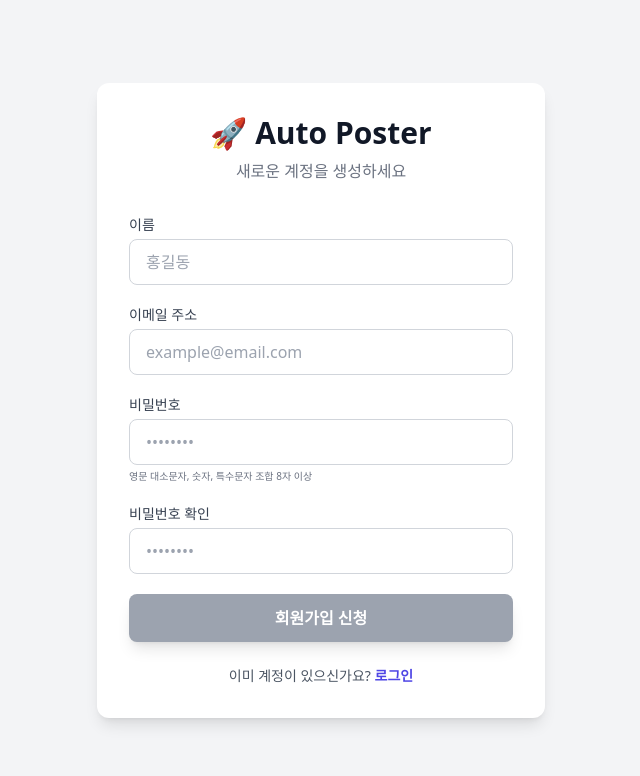
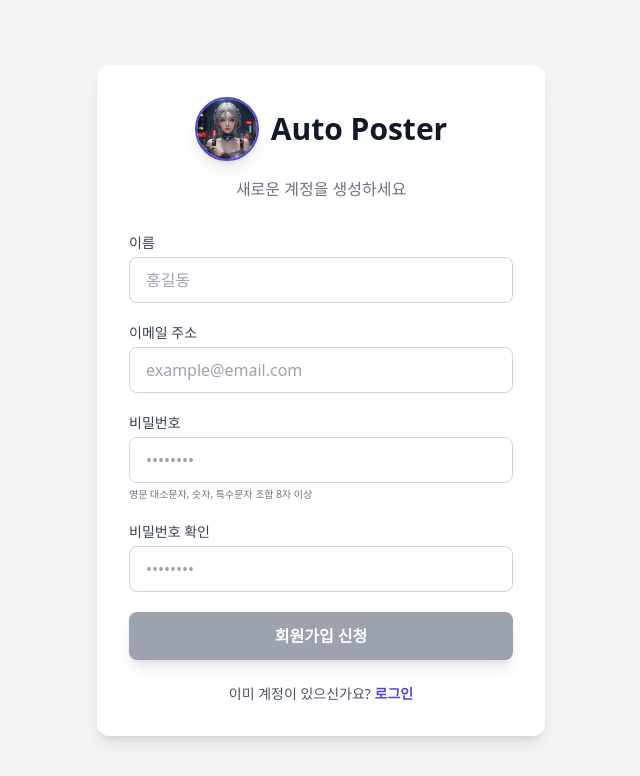
Before and after one commit to kr-ai-dev-association/auto-poster, a FastAPI app: page /signup in a window 1280 px wide. Shown: the top 776 px of the page, without its empty margins (319-959 px from the left). Run offline with FastAPI, Linux system fonts and the light colour scheme; parts of the project's set-up code (start-up, migrations or seed data) failed here and were passed over; some libraries are stand-ins or nearby versions.

Commit message:
feat: Add favicon and logo, fix import errors
- Set ai_profile.ico as favicon (replacing jpeg)
- Add ai_profile.jpeg logo to all page headers
- Remove 🚀 emoji from page titles
- Fix linkedin_service.py import error (remove unused scraper module)
- Update all HTML templates with favicon and logo

```diff
--- a/web_app/main.py
+++ b/web_app/main.py
@@ -84,6 +84,14 @@ def get_super_admin(user: models.User = Depends(get_current_user)):
     return user
 
 # --- 페이지 라우트 ---
+
+@app.get("/favicon.ico")
+async def favicon():
+    """Favicon 반환"""
+    favicon_path = os.path.join("static", "imgs", "ai_profile.ico")
+    if os.path.exists(favicon_path):
+        return FileResponse(favicon_path, media_type="image/x-icon")
+    raise HTTPException(status_code=404, detail="Favicon not found")
 
 @app.get("/", response_class=HTMLResponse)
 async def read_root(request: Request):
--- a/web_app/services/linkedin_service.py
+++ b/web_app/services/linkedin_service.py
@@ -1,20 +1,17 @@
 import os
 import sys
-import glob
 import logging
 from dotenv import load_dotenv
 from bs4 import BeautifulSoup
 
-# core 및 2_blog_poster 모듈 import를 위한 경로 설정
+# core 모듈 import를 위한 경로 설정
 current_dir = os.path.dirname(os.path.abspath(__file__))
 project_root = os.path.dirname(os.path.dirname(current_dir)) # 루트
 sys.path.append(project_root)
-sys.path.append(os.path.join(project_root, '2_blog_poster'))
 
 # 기존 core 모듈 재사용
 from core.linkedin_poster import LinkedInPoster
 from core.summarizer import GeminiSummarizer
-from scraper import parse_content
 
 load_dotenv()
 logger = logging.getLogger(__name__)
--- a/web_app/templates/index.html
+++ b/web_app/templates/index.html
@@ -4,6 +4,7 @@
     <meta charset="UTF-8">
     <meta name="viewport" content="width=device-width, initial-scale=1.0">
     <title>Auto Poster</title>
+    <link rel="icon" type="image/x-icon" href="/favicon.ico">
     <script src="https://cdn.tailwindcss.com"></script>
     <script defer src="https://cdn.jsdelivr.net/npm/alpinejs@3.x.x/dist/cdn.min.js"></script>
     <style>
@@ -18,7 +19,10 @@
         <!-- Left Sidebar -->
         <div class="w-64 bg-gray-900 text-white flex flex-col shadow-xl">
             <div class="p-6">
-                <h1 class="text-2xl font-bold tracking-tight">🚀 Auto Poster</h1>
+                <div class="flex items-center mb-3">
+                    <img src="/static/imgs/ai_profile.jpeg" alt="Logo" class="w-10 h-10 rounded-full object-cover mr-3 border-2 border-gray-700">
+                    <h1 class="text-2xl font-bold tracking-tight">Auto Poster</h1>
+                </div>
                 <p class="text-gray-400 text-xs mt-1">Multi-Platform Auto Posting</p>
             </div>
 
--- a/web_app/templates/login.html
+++ b/web_app/templates/login.html
@@ -4,13 +4,17 @@
     <meta charset="UTF-8">
     <meta name="viewport" content="width=device-width, initial-scale=1.0">
     <title>로그인 - Auto Poster</title>
+    <link rel="icon" type="image/x-icon" href="/favicon.ico">
     <script src="https://cdn.tailwindcss.com"></script>
     <script defer src="https://cdn.jsdelivr.net/npm/alpinejs@3.x.x/dist/cdn.min.js"></script>
 </head>
 <body class="bg-gray-100 min-h-screen flex items-center justify-center">
     <div x-data="loginForm()" class="bg-white p-8 rounded-xl shadow-lg w-full max-w-md">
         <div class="text-center mb-8">
-            <h1 class="text-3xl font-bold text-gray-900">🚀 Auto Poster</h1>
+            <div class="flex justify-center items-center mb-4">
+                <img src="/static/imgs/ai_profile.jpeg" alt="Logo" class="w-16 h-16 rounded-full object-cover mr-3 border-2 border-indigo-600 shadow-lg">
+                <h1 class="text-3xl font-bold text-gray-900">Auto Poster</h1>
+            </div>
             <p class="text-gray-500 mt-2">서비스 이용을 위해 로그인해주세요</p>
         </div>
 
--- a/web_app/templates/signup.html
+++ b/web_app/templates/signup.html
@@ -4,6 +4,7 @@
     <meta charset="UTF-8">
     <meta name="viewport" content="width=device-width, initial-scale=1.0">
     <title>회원가입 - Auto Poster</title>
+    <link rel="icon" type="image/x-icon" href="/favicon.ico">
     <script src="https://cdn.tailwindcss.com"></script>
     <script defer src="https://cdn.jsdelivr.net/npm/alpinejs@3.x.x/dist/cdn.min.js"></script>
     <style>
@@ -13,7 +14,10 @@
 <body class="bg-gray-100 min-h-screen flex items-center justify-center py-12">
     <div x-data="signupForm()" class="bg-white p-8 rounded-xl shadow-lg w-full max-w-md">
         <div class="text-center mb-8">
-            <h1 class="text-3xl font-bold text-gray-900">🚀 Auto Poster</h1>
+            <div class="flex justify-center items-center mb-4">
+                <img src="/static/imgs/ai_profile.jpeg" alt="Logo" class="w-16 h-16 rounded-full object-cover mr-3 border-2 border-indigo-600 shadow-lg">
+                <h1 class="text-3xl font-bold text-gray-900">Auto Poster</h1>
+            </div>
             <p class="text-gray-500 mt-2">새로운 계정을 생성하세요</p>
         </div>
 
```
Also changed, not shown: web_app/templates/admin_secure_files.html (+7 -3 lines), web_app/templates/admin_users.html (+7 -3 lines), web_app/static/imgs/ai_profile.ico (added), web_app/static/imgs/ai_profile.jpeg (added).
